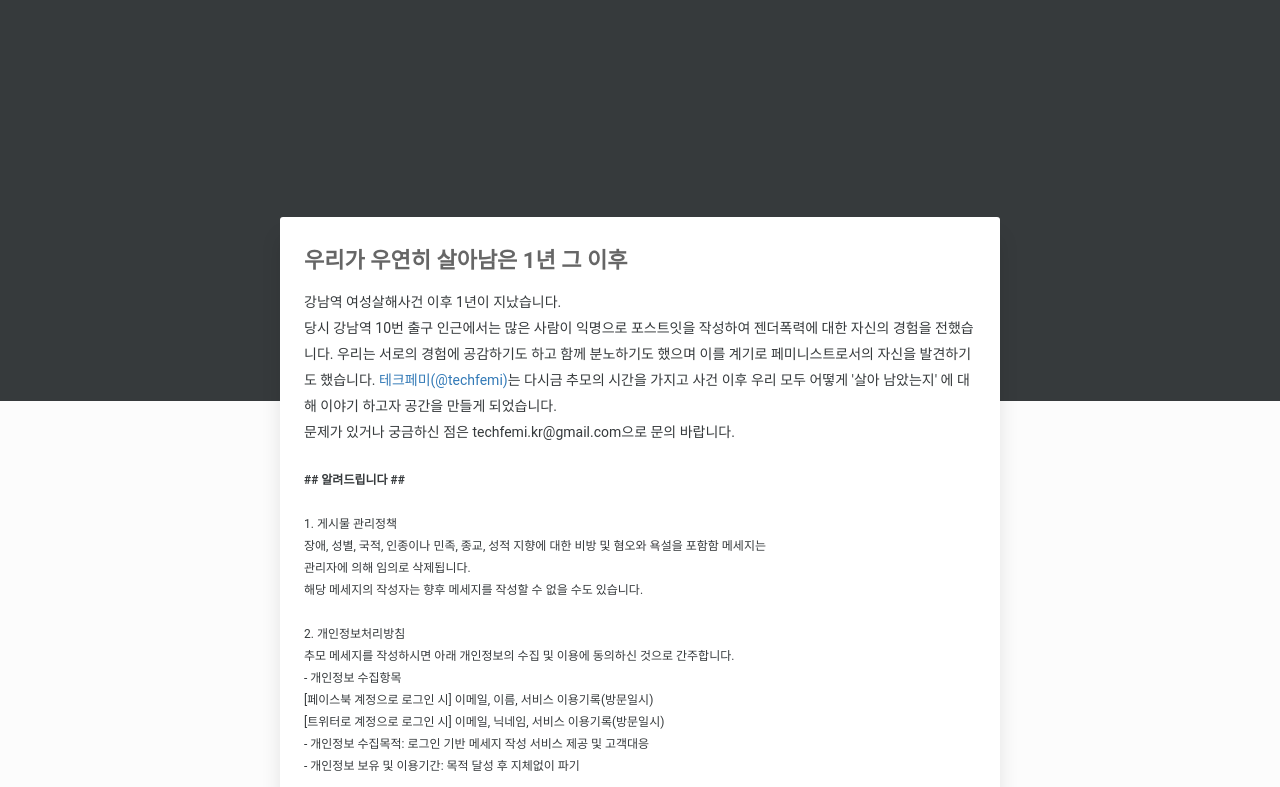
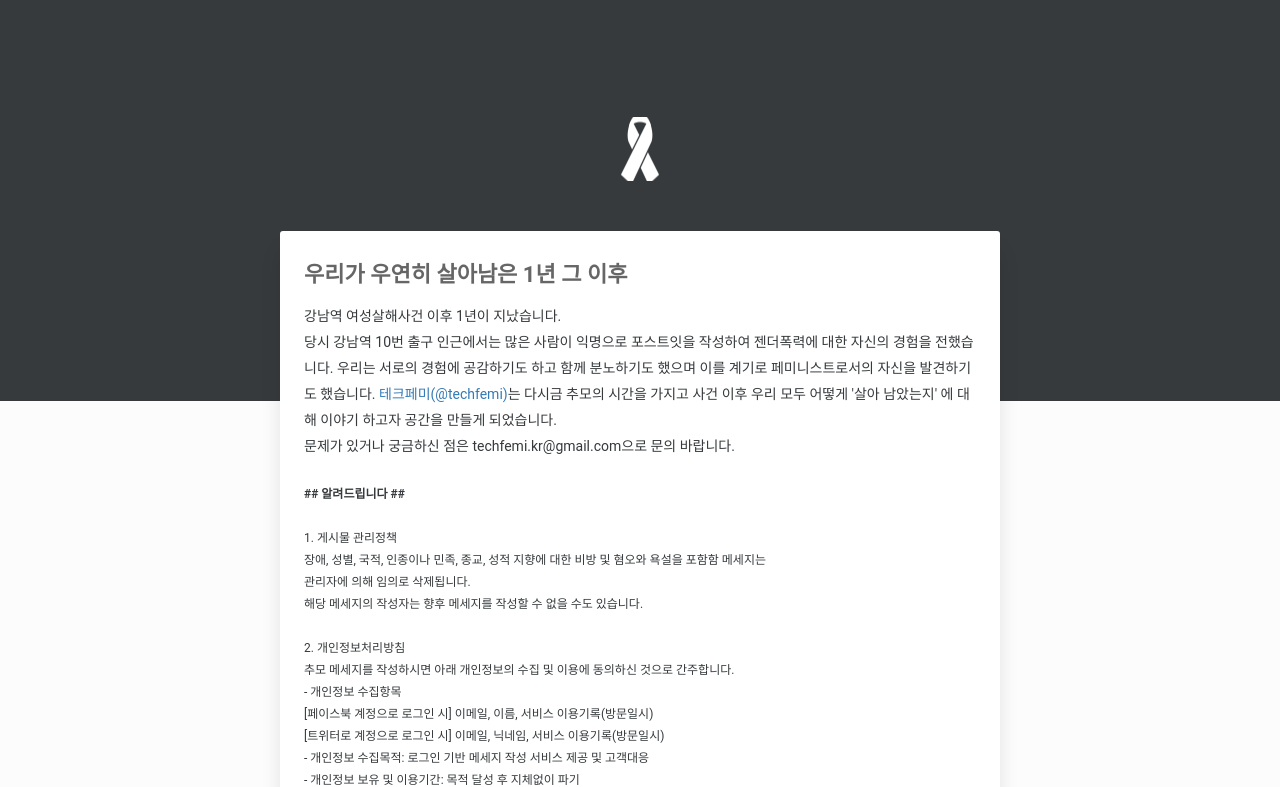
Before and after one commit to restart916/techfemi-gangnam-2017, a plain HTML site: page public/index.html in a window 1280 px wide. Shown: the part 49-836 px from the top of the page. Drawn offline with nearby package versions, Linux system fonts and the light colour scheme; some packages are replaced by stand-ins of ours; no server answers.

Commit message:
add ribbon image

```diff
--- a/public/index.html
+++ b/public/index.html
@@ -57,10 +57,16 @@
         position: relative;
         top: -450px;
       }
+      #ribbon {
+        max-width: 720px;
+        margin: 120px auto 50px;
+        padding: 32px 24px;
+        background: url("./image/ribbon.png") no-repeat center;
+      }
       #comment {
         background: white;
         max-width: 720px;
-        margin: 220px auto 16px;
+        margin: 0px auto 16px;
         padding: 32px 24px;
         border-radius: 3px;
         color: #363a3c;
@@ -287,7 +293,9 @@
           </button>
         </div>
       </div>
+      <div id="ribbon">
 
+      </div>
       <div id="comment">
         <!-- <h2>테크페미</h2> -->
         <h1><strong>우리가 우연히 살아남은 1년 그 이후</strong></h1>
```
Also changed, not shown: public/image/ribbon.png (added).
